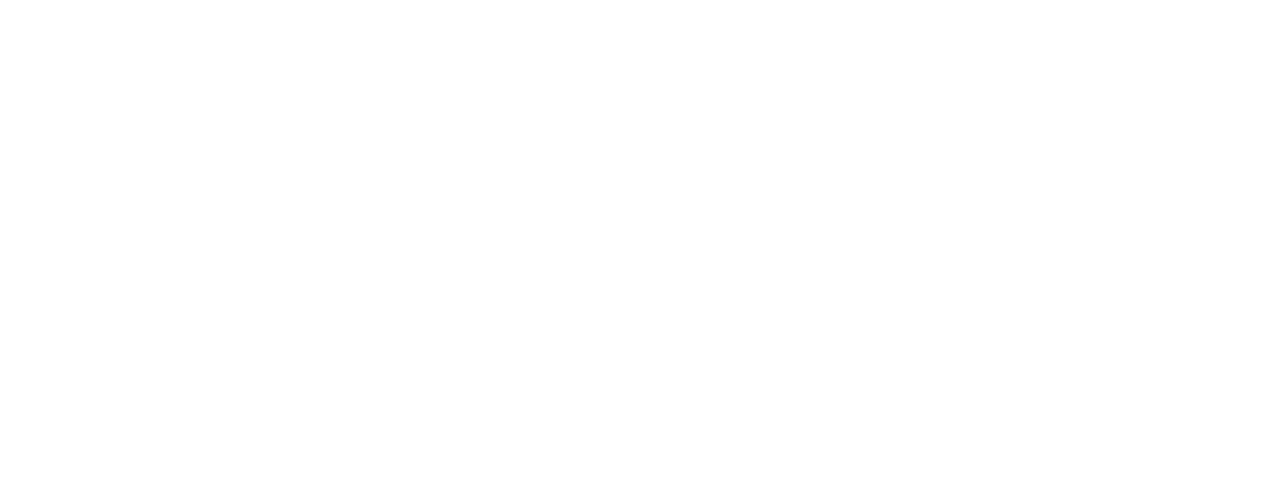
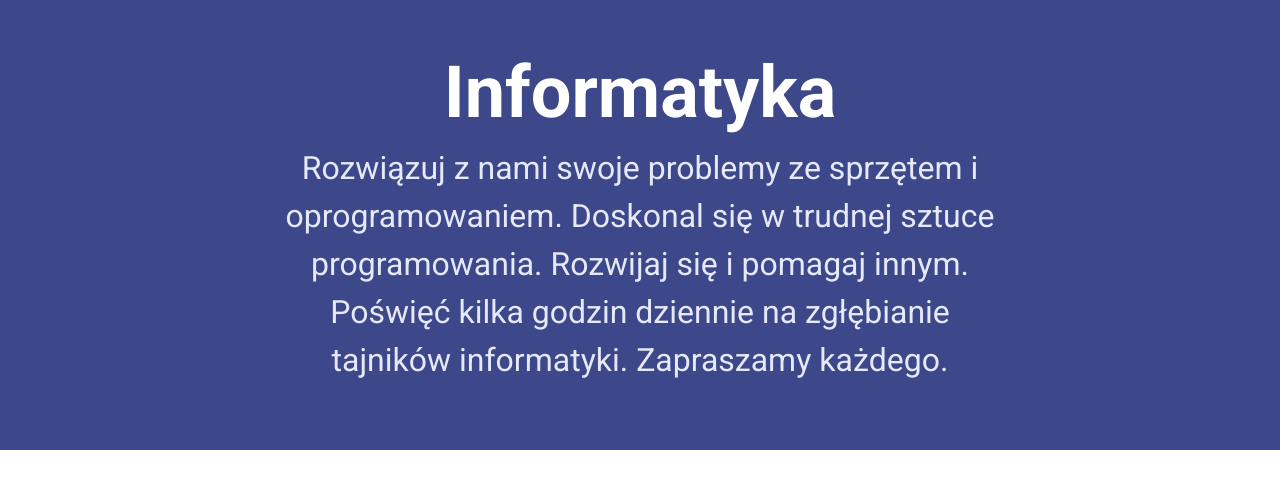
Before and after one commit to bartosztbg-collab/infoinfo, a plain HTML site: page witryna/index.html in a window 1280 px wide. Drawn offline with nearby package versions, Linux system fonts and the light colour scheme; files that its build step writes are made by us from their sources.

Commit message:
feat: add hero section

```diff
--- a/witryna/index.html
+++ b/witryna/index.html
@@ -10,7 +10,7 @@
     <link href="https://cdn.jsdelivr.net/npm/bootstrap@5.3.8/dist/css/bootstrap.min.css" rel="stylesheet">
 
     <!-- Własne style -->
-    <link href="css/portal.css" rel="stylesheet">
+    <link href="portal.css" rel="stylesheet">
 </head>
 
 <body>
@@ -19,18 +19,27 @@
 
     <main>
 
-        <!-- hero section -->
+    <header class="hero" id="onas">
+        <div class="container">
+            <div class="row text-center">
+                <div class="col-sm-8 offset-sm-2">
+                    <h1 class="display-2 fw-bold">
+                        Informatyka
+                    </h1>
 
-        <!-- category cards -->
-
-        <!-- authors carousel -->
-
-        <!-- contact section -->
-
-        <!-- map section -->
-
+                    <p class="fs-2">
+                        Rozwiązuj z nami swoje problemy ze sprzętem i oprogramowaniem.
+                        Doskonal się w trudnej sztuce programowania.
+                        Rozwijaj się i pomagaj innym.
+                        Poświęć kilka godzin dziennie na zgłębianie tajników informatyki.
+                        Zapraszamy każdego.
+                    </p>
+                </div>
+            </div>
+        </div>
+    </header>
     </main>
-
+    <!-- category cards -->
     <!-- footer -->
 
     <!-- Bootstrap JS -->
--- a/witryna/portal.css
+++ b/witryna/portal.css
@@ -0,0 +1,29 @@
+@import url('https://fonts.googleapis.com/css2?family=Roboto:wght@300;400;500;700&display=swap');
+
+:root {
+    --color-100: #e6e9fa;
+    --color-200: #9fa7d6;
+    --color-300: #5e70d6;
+    --color-400: #3d488a;
+    --color-500: #2241f7;
+}
+
+body {
+    font-family: 'Roboto', sans-serif;
+    color: #000;
+    background-color: #fff;
+}
+
+.container-fluid {
+    padding: 0px;
+}
+
+.hero {
+    padding: 50px 0px;
+    background-color: var(--color-400);
+    color: #fff;
+}
+
+.hero p {
+    color: var(--color-100);
+}
```
